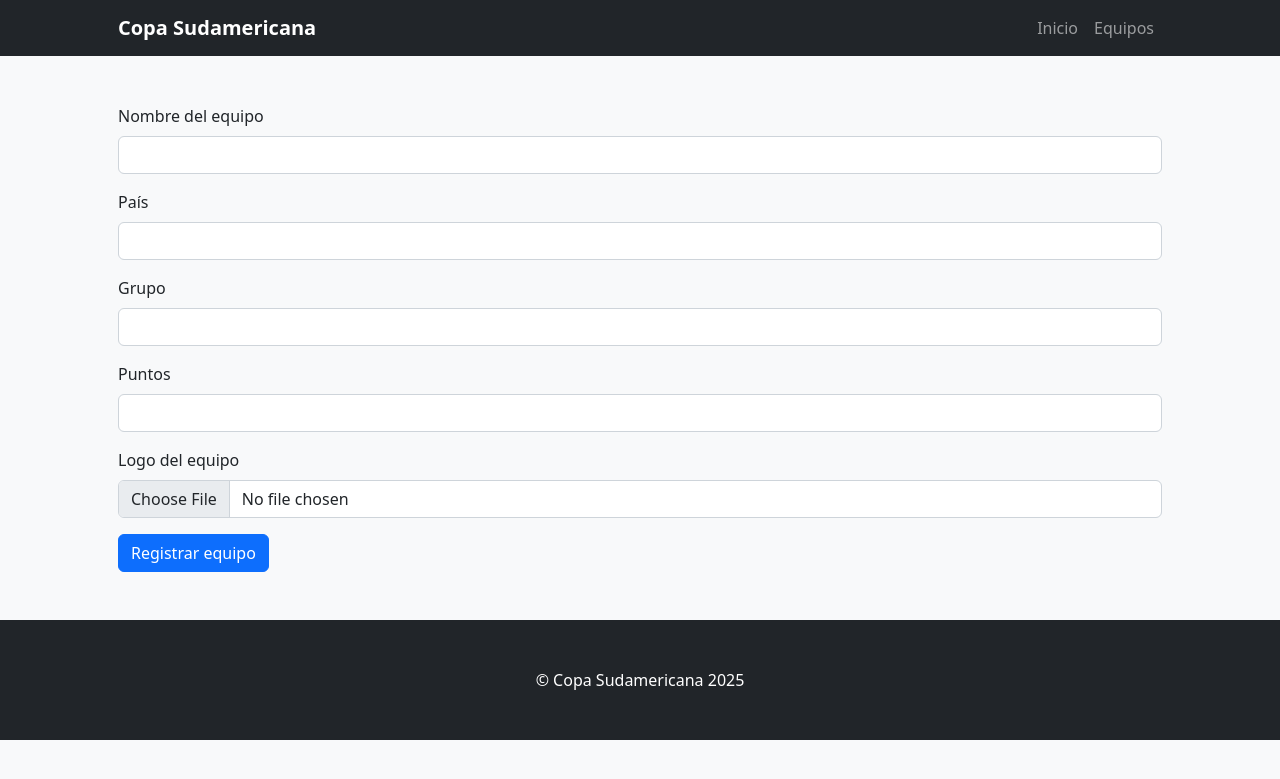
After one commit to Stiven-Andres/dev_sudamericana_2024, a FastAPI app: template templates/formulario_equipo.html in a window 1280 px wide. The commit adds this page. Shown: the top 779 px of the page. Run offline with FastAPI, Linux system fonts and the light colour scheme; the template is opened without the code that fills it, so the values that code supplies are empty; some libraries are stand-ins or nearby versions.

Commit message:
creacion de modo añadir imagenes

```diff
--- a/main.py
+++ b/main.py
@@ -1,8 +1,10 @@
-from fastapi import FastAPI, Depends, HTTPException, Request
+from fastapi import FastAPI, Depends, HTTPException, Request, UploadFile, File, Form
 from fastapi.responses import JSONResponse, HTMLResponse
 from fastapi.staticfiles import StaticFiles
 from fastapi.templating import Jinja2Templates
-
+from shutil import copyfileobj
+import uuid
+import os
 from sqlmodel import SQLModel
 from sqlmodel.ext.asyncio.session import AsyncSession
 from sqlalchemy.ext.asyncio import create_async_engine, AsyncEngine
@@ -32,6 +34,11 @@ app.mount("/static", StaticFiles(directory="static"), name="static")
 @app.get("/inicio", response_class=HTMLResponse)
 async def mostrar_inicio(request: Request):
     return templates.TemplateResponse("inicio.html", {"request": request})
+
+
+@app.get("/formulario-equipo", response_class=HTMLResponse)
+async def formulario_equipo(request: Request):
+    return templates.TemplateResponse("formulario_equipo.html", {"request": request})
 
 
 @app.get("/equipos-html", response_class=HTMLResponse)
@@ -67,13 +74,35 @@ async def lanzar_error():
 
 # ----------- EQUIPOS --------------
 @app.post("/equipos/", response_model=EquipoSQL)
-async def crear_equipo(equipo: EquipoCreate, session: AsyncSession = Depends(get_session)):
+async def crear_equipo_con_logo(
+    nombre: str = Form(...),
+    pais: str = Form(...),
+    grupo: str = Form(...),
+    puntos: int = Form(...),
+    logo: UploadFile = File(...),
+    session: AsyncSession = Depends(get_session)
+):
+    # Verificar tipo de archivo
+    if logo.content_type not in ["image/png", "image/jpeg"]:
+        raise HTTPException(status_code=400, detail="Formato de imagen no válido (solo .png o .jpg)")
+
+    # Crear nombre único para el archivo
+    extension = os.path.splitext(logo.filename)[1]
+    nombre_archivo = f"{uuid.uuid4().hex}{extension}"
+    ruta_archivo = os.path.join("static", "img", nombre_archivo)
+
+    # Guardar imagen
+    os.makedirs("static/img", exist_ok=True)
+    with open(ruta_archivo, "wb") as buffer:
+        copyfileobj(logo.file, buffer)
+
+    # Crear instancia del modelo
     equipo_db = EquipoSQL(
-        id=equipo.id,
-        nombre=equipo.nombre,
-        pais=equipo.pais,
-        grupo=equipo.grupo,
-        puntos=equipo.puntos,
+        nombre=nombre,
+        pais=pais,
+        grupo=grupo,
+        puntos=puntos,
+        logo_url=f"img/{nombre_archivo}",  # ruta relativa desde /static
         tarjetas_amarillas=0,
         tarjetas_rojas=0,
         tiros_esquina=0,
@@ -84,6 +113,7 @@ async def crear_equipo(equipo: EquipoCreate, session: AsyncSession = Depends(get
         fueras_de_juego=0,
         pases=0
     )
+
     return await create_equipo_sql(session, equipo_db)
 
 
--- a/models.py
+++ b/models.py
@@ -44,6 +44,7 @@ class EquipoSQL(SQLModel, table=True):
     pais: Paises = Field(default=Paises.colombia)
     grupo: str = Field(..., min_length=1, max_length=10)
     puntos: int = Field(..., ge=0)
+    logo_url: Optional[str] = Field(default="img/shield.png")
     tarjetas_amarillas: int = Field(ge=0)
     tarjetas_rojas: int = Field(ge=0)
     tiros_esquina: int = Field(ge=0)
--- a/templates/equipos.html
+++ b/templates/equipos.html
@@ -10,9 +10,11 @@
     <div class="col-md-4 mb-4">
       <div class="card shadow-sm border-primary">
         <div class="card-body">
+          <!-- Imagen dinámica del logo -->
           <div class="text-center mb-3">
-            <img src="{{ url_for('static', path='img/shield.png') }}" alt="Escudo" width="50">
+            <img src="{{ url_for('static', path=equipo.logo_url) }}" alt="Logo de {{ equipo.nombre }}" width="80" height="80" style="object-fit: contain;">
           </div>
+
           <h5 class="card-title text-center">{{ equipo.nombre }}</h5>
           <p><strong>País:</strong> {{ equipo.pais }}</p>
           <p><strong>Grupo:</strong> {{ equipo.grupo }}</p>
--- /dev/null
+++ b/templates/formulario_equipo.html
@@ -0,0 +1,26 @@
+{% extends "base.html" %}
+{% block content %}
+<form method="post" action="/equipos/" enctype="multipart/form-data">
+  <div class="mb-3">
+    <label for="nombre" class="form-label">Nombre del equipo</label>
+    <input type="text" class="form-control" id="nombre" name="nombre" required>
+  </div>
+  <div class="mb-3">
+    <label for="pais" class="form-label">País</label>
+    <input type="text" class="form-control" id="pais" name="pais" required>
+  </div>
+  <div class="mb-3">
+    <label for="grupo" class="form-label">Grupo</label>
+    <input type="text" class="form-control" id="grupo" name="grupo" required>
+  </div>
+  <div class="mb-3">
+    <label for="puntos" class="form-label">Puntos</label>
+    <input type="number" class="form-control" id="puntos" name="puntos" required>
+  </div>
+  <div class="mb-3">
+    <label for="logo" class="form-label">Logo del equipo</label>
+    <input type="file" class="form-control" id="logo" name="logo" accept=".png,.jpg,.jpeg" required>
+  </div>
+  <button type="submit" class="btn btn-primary">Registrar equipo</button>
+</form>
+{% endblock %}
```
Also changed, not shown: operations.py (+5 -8 lines).
